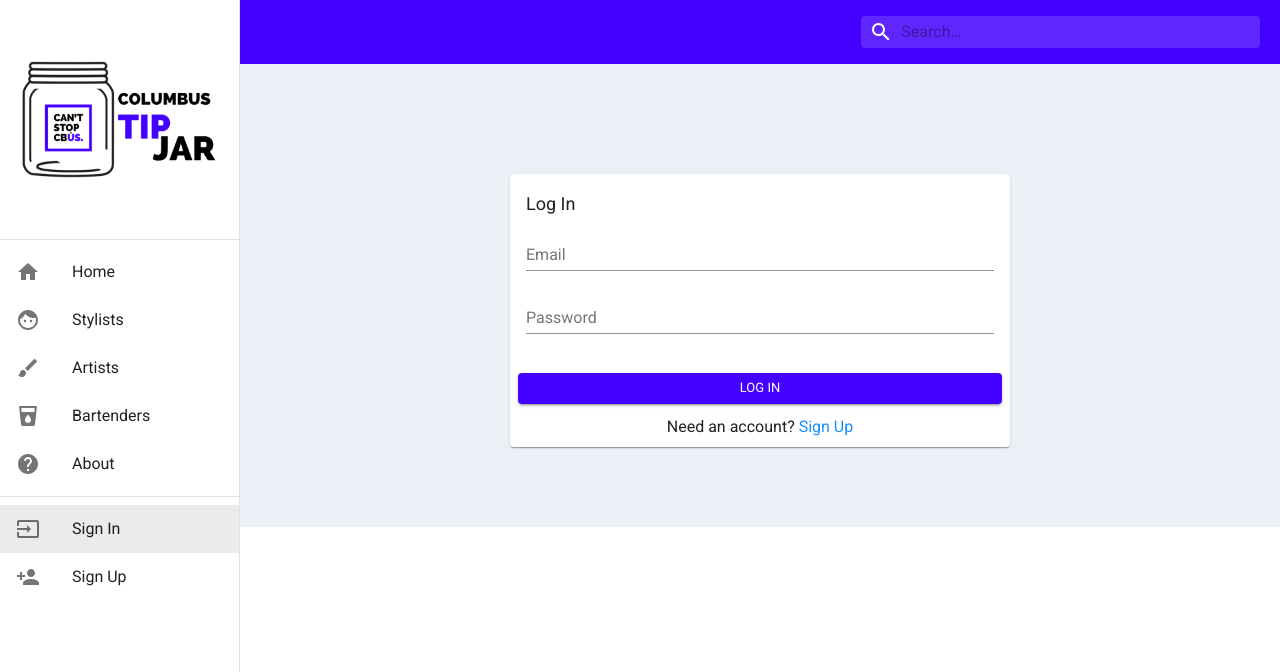
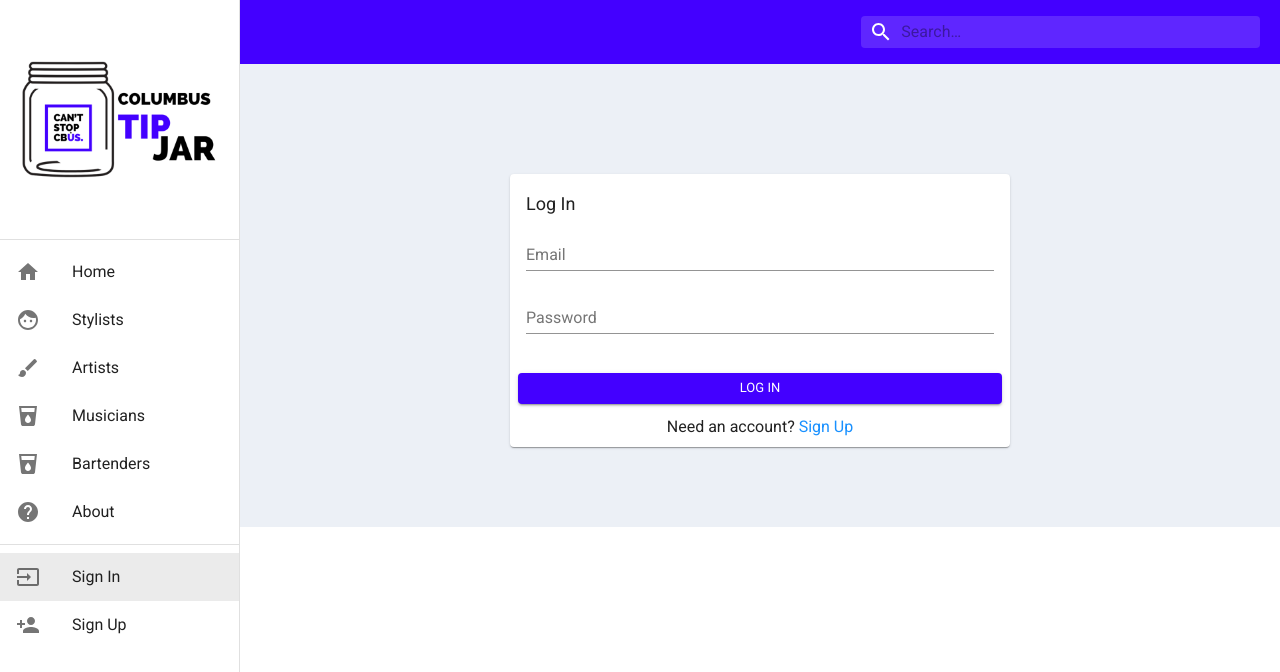
Before and after one commit to alistairshaw/columbus_tip_jars, a Next.js app in the folder web/looking-good/: page /login in a window 1280 px wide. Shown: the top 672 px of the page. Built offline with nearby package versions, Linux system fonts and the light colour scheme; no server answers.

Commit message:
Added category: Musicians

```diff
--- a/web/looking-good/src/components/nav/drawer.js
+++ b/web/looking-good/src/components/nav/drawer.js
@@ -83,6 +83,20 @@ export default function Drawer({ isOpen, onDrawerClose }) {
             <BrushIcon />
           </ListItemIcon>
           <ListItemText primary={'Artists'} />
+        </ListItem>
+
+        <ListItem
+          button
+          onClick={(e) => {
+            e.preventDefault()
+            router.push('/category/musicians')
+          }}
+          selected={router.pathname === '/category/musicians'}
+        >
+          <ListItemIcon>
+            <LocalDrinkIcon />
+          </ListItemIcon>
+          <ListItemText primary={'Musicians'} />
         </ListItem>
 
         <ListItem
--- a/web/looking-good/src/pages/index.js
+++ b/web/looking-good/src/pages/index.js
@@ -19,6 +19,7 @@ export default function IndexPage({ userProfiles }) {
 
       <FeaturedVideo title={'Featured Stylist Video'} userProfile={featuredVideo(userProfiles, 'stylists')} />
       <FeaturedVideo title={'Featured Artist Video'} userProfile={featuredVideo(userProfiles, 'artists')} />
+      <FeaturedVideo title={'Featured Musician Video'} userProfile={featuredVideo(userProfiles, 'musicians')} />
       <FeaturedVideo title={'Featured Bartender Video'} userProfile={featuredVideo(userProfiles, 'bartenders')} />
 
       <HomeFooter />
--- a/web/looking-good/src/pages/user-profile-edit.js
+++ b/web/looking-good/src/pages/user-profile-edit.js
@@ -285,6 +285,7 @@ const UserProfileEdit = () => {
                     >
                       <MenuItem value={'stylists'}>Stylist</MenuItem>
                       <MenuItem value={'artists'}>Artist</MenuItem>
+                      <MenuItem value={'musicians'}>Musician</MenuItem>
                       <MenuItem value={'bartenders'}>Bartender</MenuItem>
                     </Select>
                     <FormHelperText>Choose the relevant category</FormHelperText>
```
Also changed, not shown: web/looking-good/src/pages/category/[category].js (+8 -0 lines), web/looking-good/public/images/categories/musicians.png (added), 1 other file (tests, documents, lock files or other folders).
